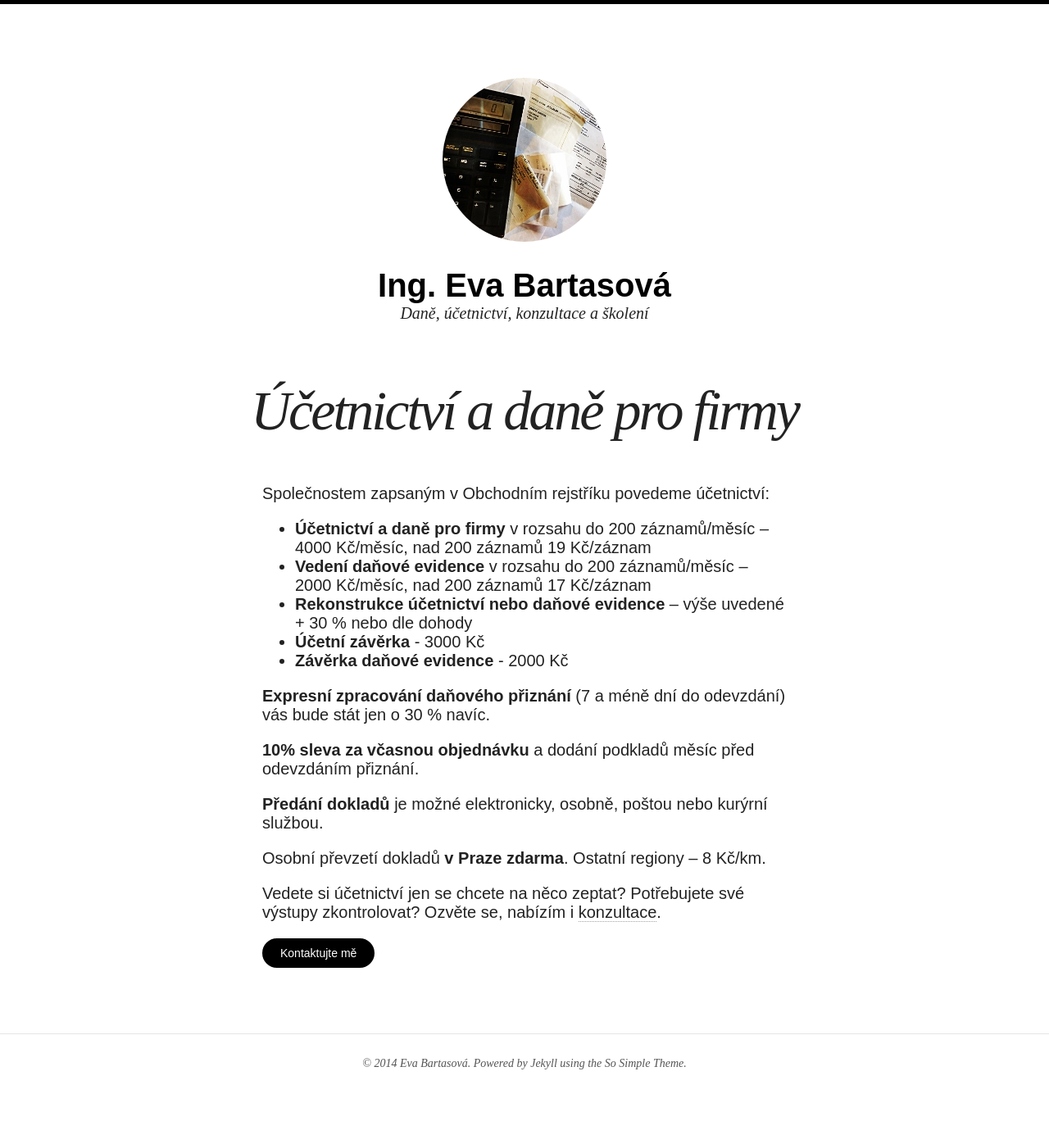
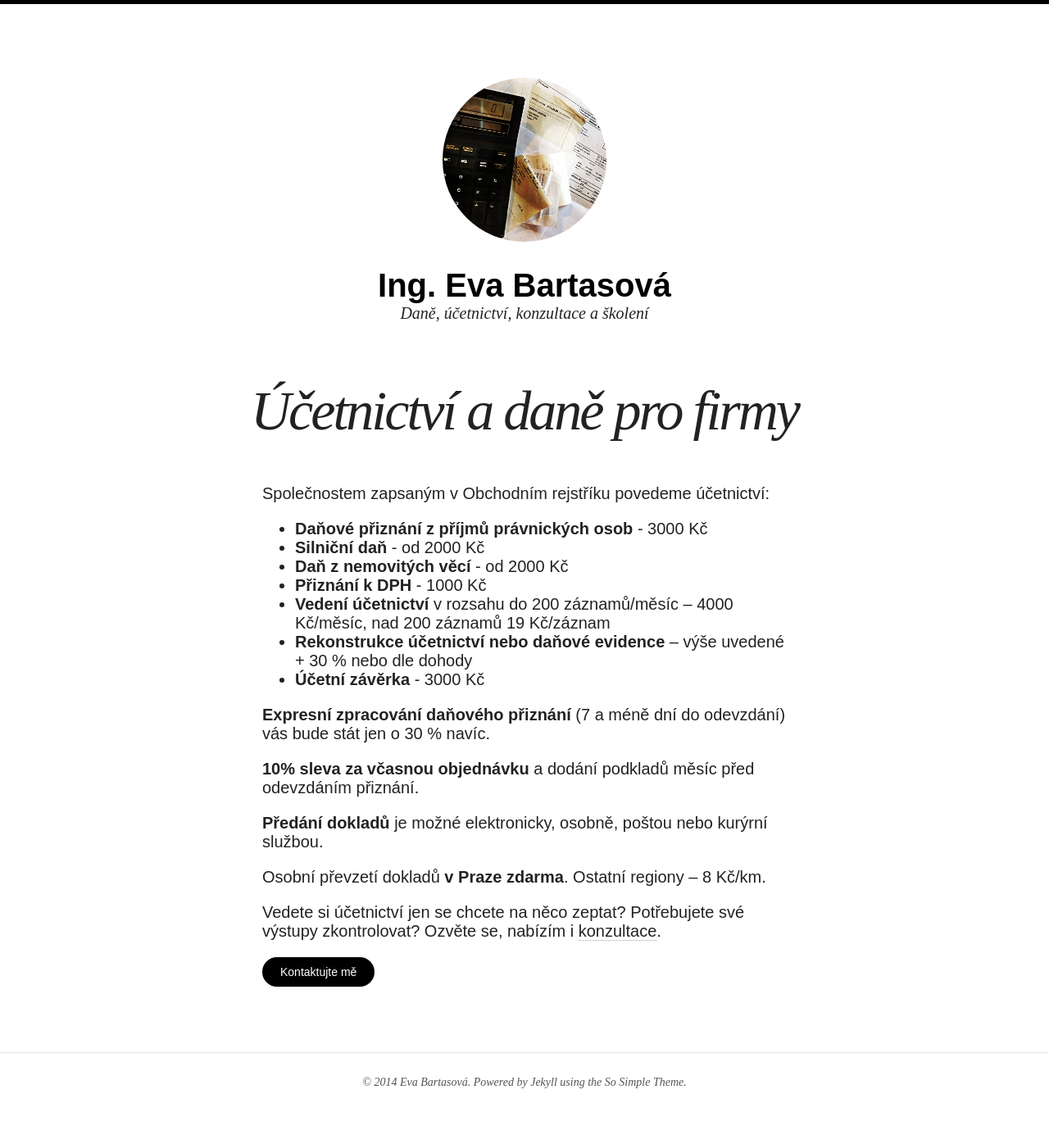
Before and after one commit to aborym/evabartasova, a Jekyll site: the page built from pro-firmy.md, in a window 1280 px wide. Shown: the whole page at 82% size. Built offline with Jekyll 4.4.1, drawn with Linux system fonts in a browser that asks for light colours; nearby versions of some CDN libraries; before the commit the page ends 1362 px from its top, so only the background shows below that.

Commit message:
[FIX] Updated services  for  companies

```diff
--- a/pro-firmy.md
+++ b/pro-firmy.md
@@ -9,11 +9,13 @@ tags: [ucetnictvi, sluzby, zpracovani dani, finance, danove priznani, podnikove
 
 Společnostem zapsaným v Obchodním rejstříku povedeme účetnictví:
 
-* **Účetnictví a daně pro firmy** v rozsahu do 200 záznamů/měsíc – 4000 Kč/měsíc, nad 200 záznamů 19 Kč/záznam
-* **Vedení daňové evidence** v rozsahu do 200 záznamů/měsíc – 2000 Kč/měsíc, nad 200 záznamů 17 Kč/záznam
+* **Daňové přiznání z příjmů právnických osob** - 3000 Kč
+* **Silniční daň** - od 2000 Kč
+* **Daň z nemovitých věcí** - od 2000 Kč
+* **Přiznání k DPH** - 1000 Kč
+* **Vedení účetnictví** v rozsahu do 200 záznamů/měsíc – 4000 Kč/měsíc, nad 200 záznamů 19 Kč/záznam
 * **Rekonstrukce účetnictví nebo daňové evidence** – výše uvedené + 30 % nebo dle dohody
 * **Účetní závěrka** - 3000 Kč
-* **Závěrka daňové evidence** - 2000 Kč
 
 **Expresní zpracování daňového přiznání** (7 a méně dní do odevzdání) vás bude stát jen o 30 % navíc.
 
```
